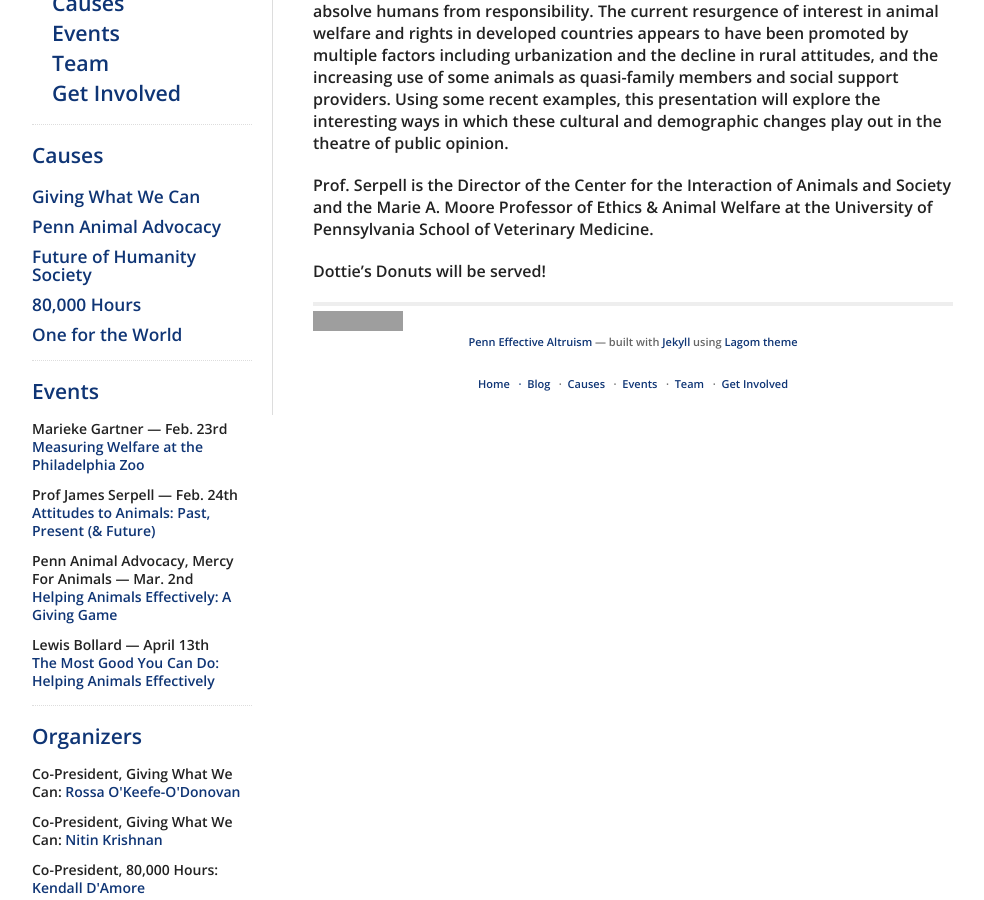
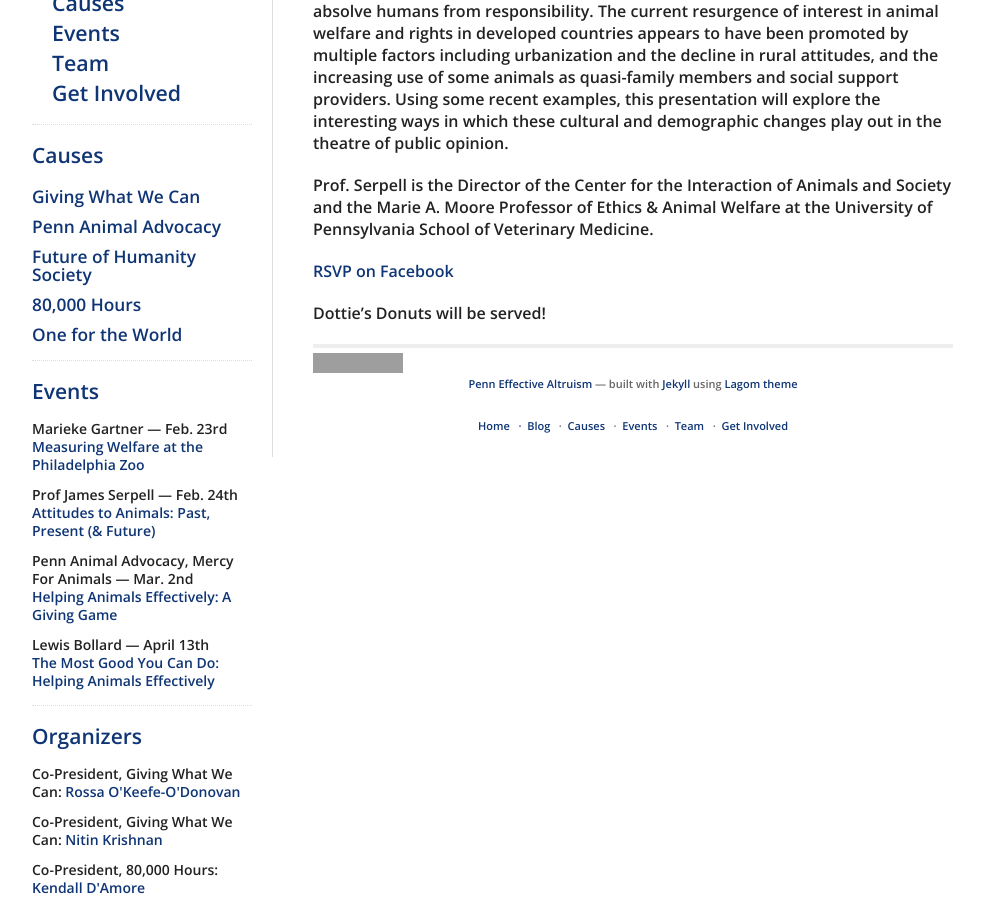
Before and after one commit to pennea/pennea.github.io, a Jekyll site: the page built from _posts/2016-02-24-james-serpell.md, in a window 1280 px wide and 900 px high, scrolled down 392 px. Shown: the whole window, without its empty margins (138-1122 px from the left). Built offline with Jekyll 4.4.1, drawn with Linux system fonts in a browser that asks for light colours; nearby versions of some CDN libraries; grey boxes are pictures that could not be loaded.

Commit message:
Update 2016-02-24-james-serpell.md

```diff
--- a/_posts/2016-02-24-james-serpell.md
+++ b/_posts/2016-02-24-james-serpell.md
@@ -11,4 +11,6 @@ Ethical concerns about the exploitation and welfare of nonhuman animals have bee
 
 Prof. Serpell is the Director of the Center for the Interaction of Animals and Society and the Marie A. Moore Professor of Ethics & Animal Welfare at the University of Pennsylvania School of Veterinary Medicine.
 
+[RSVP on Facebook](https://www.facebook.com/events/883312845099738/)
+
 Dottie's Donuts will be served!
```
